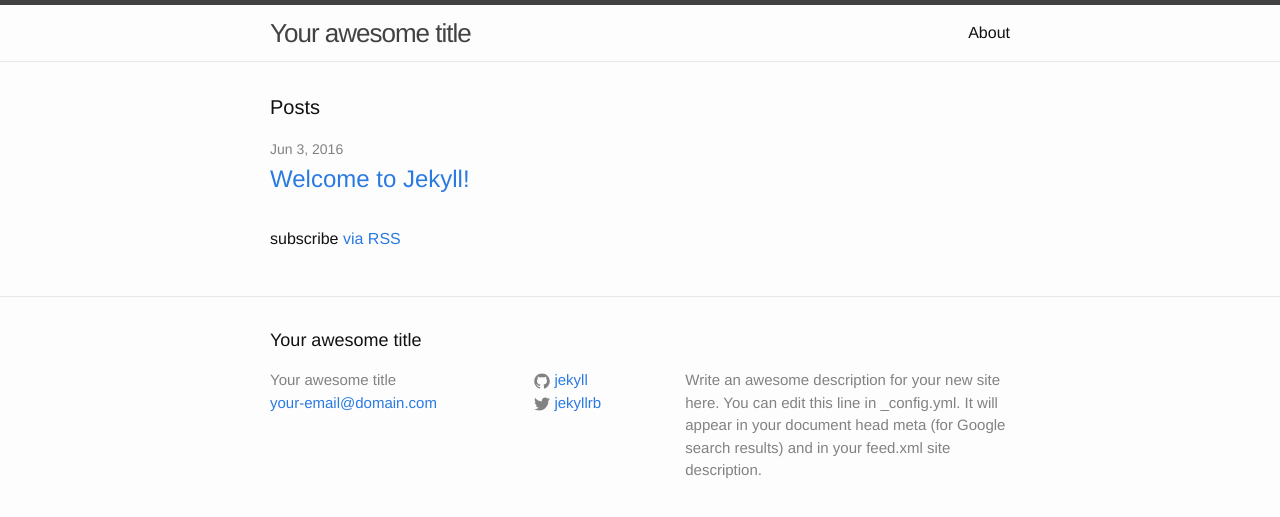
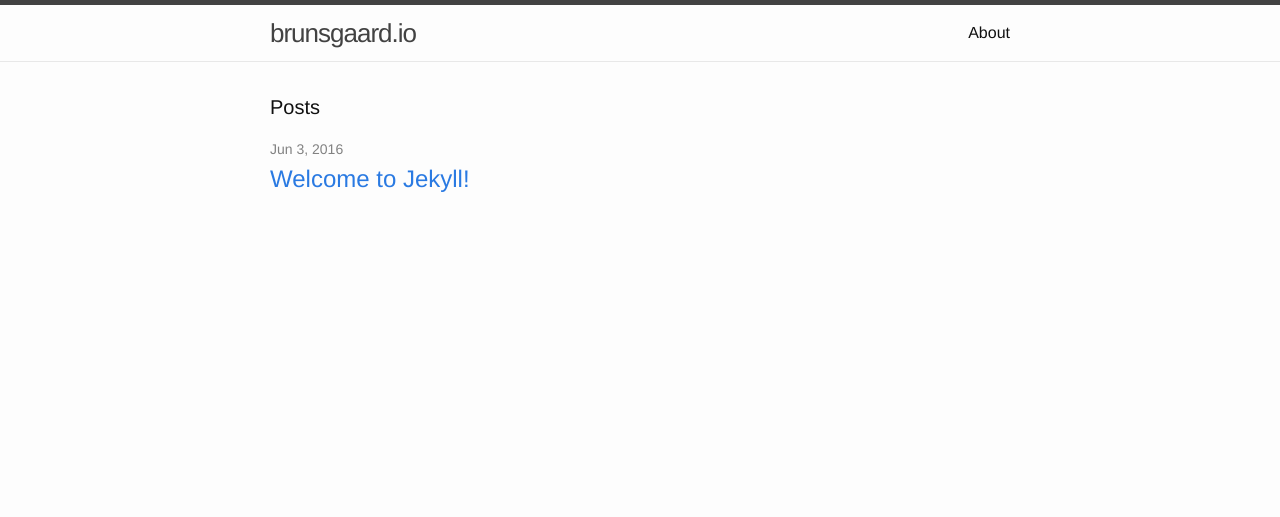
Before and after one commit to brunsgaard/brunsgaard.io, a Jekyll site: the page built from index.html, in a window 1280 px wide. Shown: the top 517 px of the page. Built offline with Jekyll 4.4.1, drawn with Linux system fonts in a browser that asks for light colours.

Commit message:
First Jekyll commit

```diff
--- a/_config.yml
+++ b/_config.yml
@@ -6,16 +6,15 @@
 # 'jekyll serve'. If you change this file, please restart the server process.
 
 # Site settings
-title: Your awesome title
-email: your-email@domain.com
+title: brunsgaard.io
+email: jonas.brunsgaard@visma.com
 description: > # this means to ignore newlines until "baseurl:"
   Write an awesome description for your new site here. You can edit this
   line in _config.yml. It will appear in your document head meta (for
   Google search results) and in your feed.xml site description.
 baseurl: "" # the subpath of your site, e.g. /blog
-url: "http://yourdomain.com" # the base hostname & protocol for your site
-twitter_username: jekyllrb
-github_username:  jekyll
+url: "http://brunsgaard.io" # the base hostname & protocol for your site
+github_username:  brunsgaard
 
 # Build settings
 markdown: kramdown
--- a/_layouts/default.html
+++ b/_layouts/default.html
@@ -13,7 +13,7 @@
       </div>
     </div>
 
-    {% include footer.html %}
+    <!-- {% include footer.html %} -->
 
   </body>
 
--- a/index.html
+++ b/index.html
@@ -18,6 +18,6 @@ layout: default
     {% endfor %}
   </ul>
 
-  <p class="rss-subscribe">subscribe <a href="{{ "/feed.xml" | prepend: site.baseurl }}">via RSS</a></p>
+  <!-- <p class="rss-subscribe">subscribe <a href="{{ "/feed.xml" | prepend: site.baseurl }}">via RSS</a></p> -->
 
 </div>
```
Also changed, not shown: _posts/2016-06-03-welcome-to-jekyll.markdown (+12 -3 lines), 4 other files.
